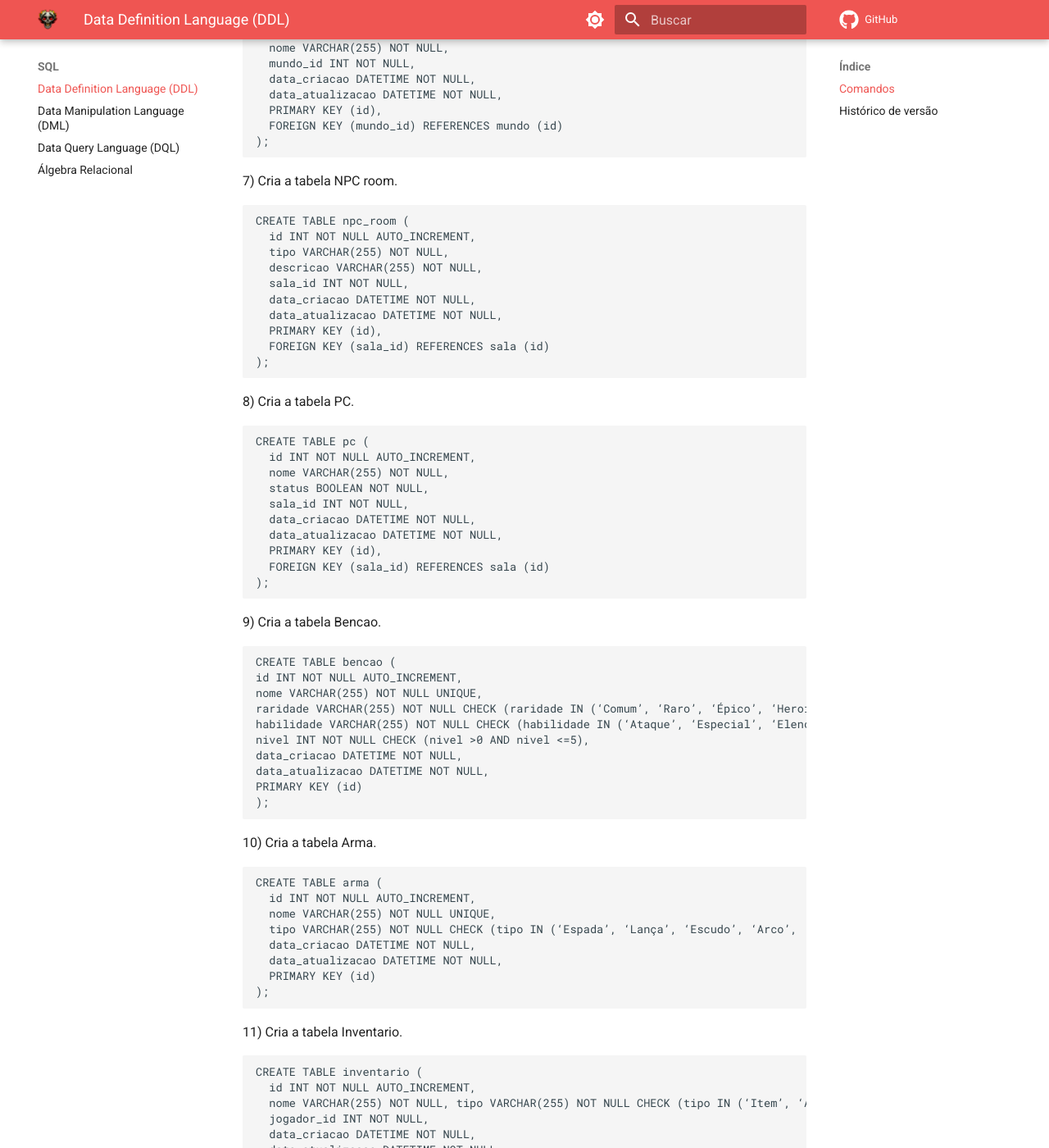
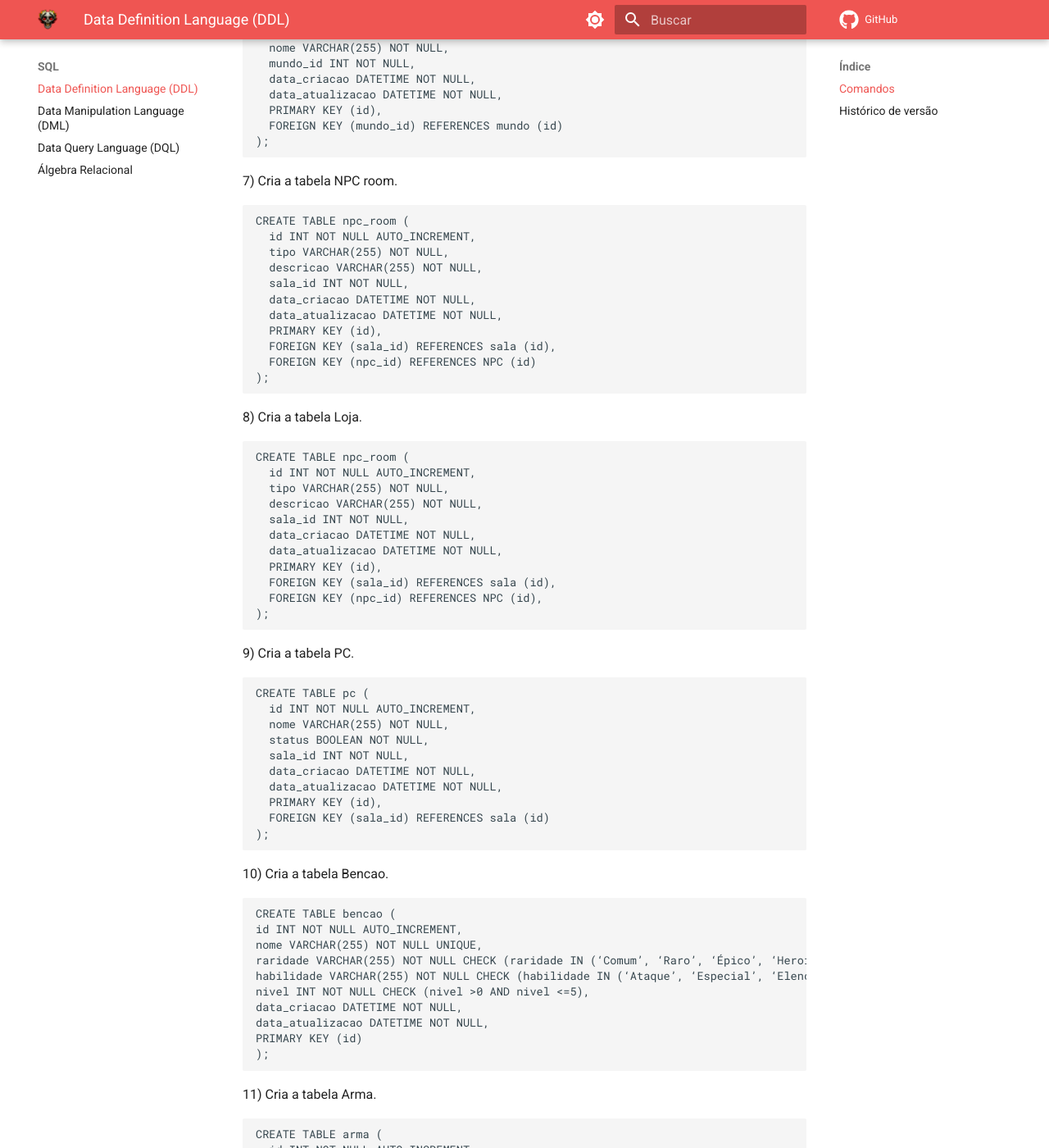
Before and after one commit to SBD1/2023.2-Dark-Souls, an MkDocs documentation site: the page built from docs/Modulo-2/DDL.md, in a window 1280 px wide and 1400 px high, scrolled down 1994 px. Shown: the whole window at 82% size. Built offline with MkDocs 1.6.1 and Material for MkDocs 9.7.7, drawn with Linux system fonts in a browser that asks for light colours; comment, search, counter and statistics services are not loaded; some of the changed text lies outside the part shown.

Commit message:
Adicionado tabela sde loja DDL.md

````diff
--- a/docs/Modulo-2/DDL.md
+++ b/docs/Modulo-2/DDL.md
@@ -93,11 +93,27 @@ CREATE TABLE npc_room (
   data_criacao DATETIME NOT NULL,
   data_atualizacao DATETIME NOT NULL,
   PRIMARY KEY (id),
-  FOREIGN KEY (sala_id) REFERENCES sala (id)
+  FOREIGN KEY (sala_id) REFERENCES sala (id),
+  FOREIGN KEY (npc_id) REFERENCES NPC (id)
 );
 ```
 
-8) Cria a tabela PC.
+8) Cria a tabela Loja.
+```sql
+CREATE TABLE npc_room (
+  id INT NOT NULL AUTO_INCREMENT,
+  tipo VARCHAR(255) NOT NULL,
+  descricao VARCHAR(255) NOT NULL,
+  sala_id INT NOT NULL,
+  data_criacao DATETIME NOT NULL,
+  data_atualizacao DATETIME NOT NULL,
+  PRIMARY KEY (id),
+  FOREIGN KEY (sala_id) REFERENCES sala (id),
+  FOREIGN KEY (npc_id) REFERENCES NPC (id),
+);
+```
+
+9) Cria a tabela PC.
 ```sql
 CREATE TABLE pc (
   id INT NOT NULL AUTO_INCREMENT,
````
Also changed, not shown: other parts of docs/Modulo-2/DDL.md (+3 -3 lines).
